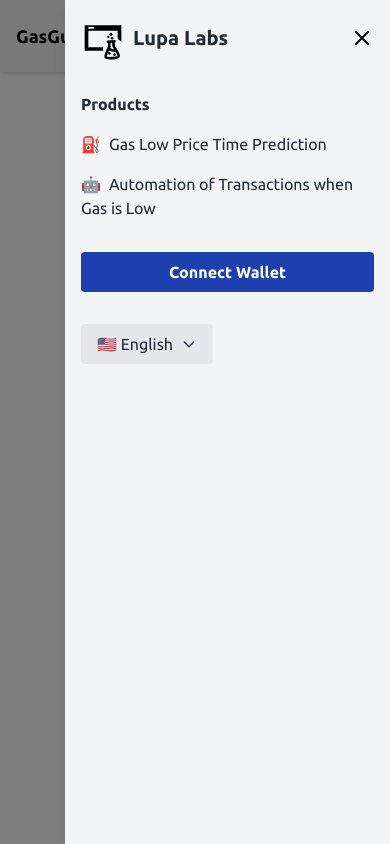
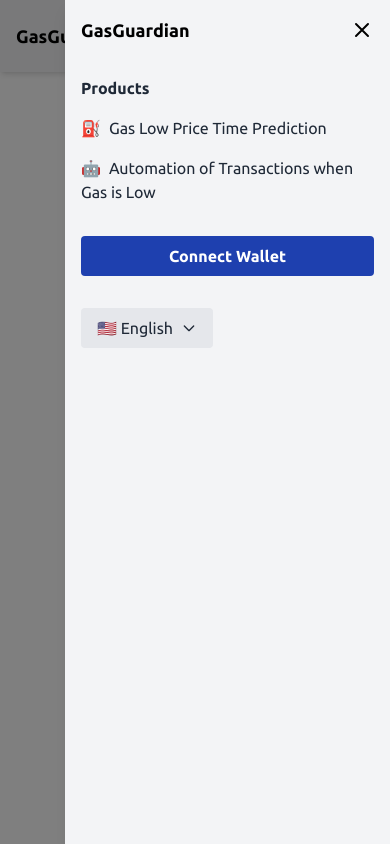
Before and after one commit to luizuk/gasguardian, a Next.js app: page /en in a window 390 px wide. Both pictures are taken after a click on the button 362 px from the left and 36 px from the top of the page. Built offline with nearby package versions, Linux system fonts and the light colour scheme.

Commit message:
fix: fix incorrect logo in mobile

```diff
--- a/src/components/Header/header.tsx
+++ b/src/components/Header/header.tsx
@@ -185,7 +185,9 @@
         <div className="fixed inset-0 z-50 bg-black bg-opacity-50 lg:hidden">
           <div className="fixed top-0 right-0 h-full w-10/12 bg-gray-100 shadow-lg transform transition-transform duration-300 ease-in-out">
             <div className="flex justify-between p-4">
-              <LogoText />
+              <a className="font-bold text-lg" href={`/${locale}`}>
+                GasGuardian
+              </a>
               <CloseButton onClick={toggleMenu} />
             </div>
 
```
